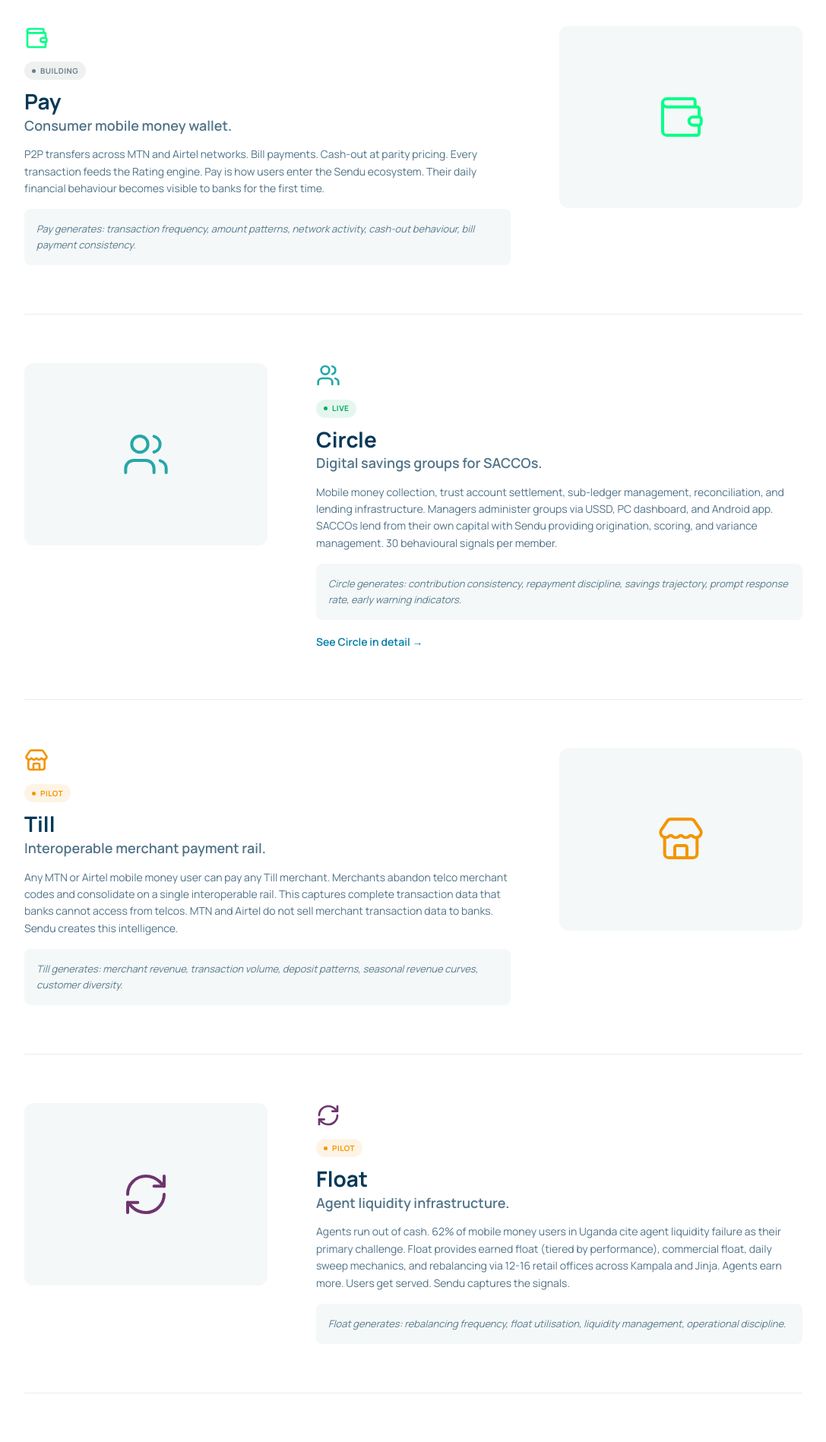
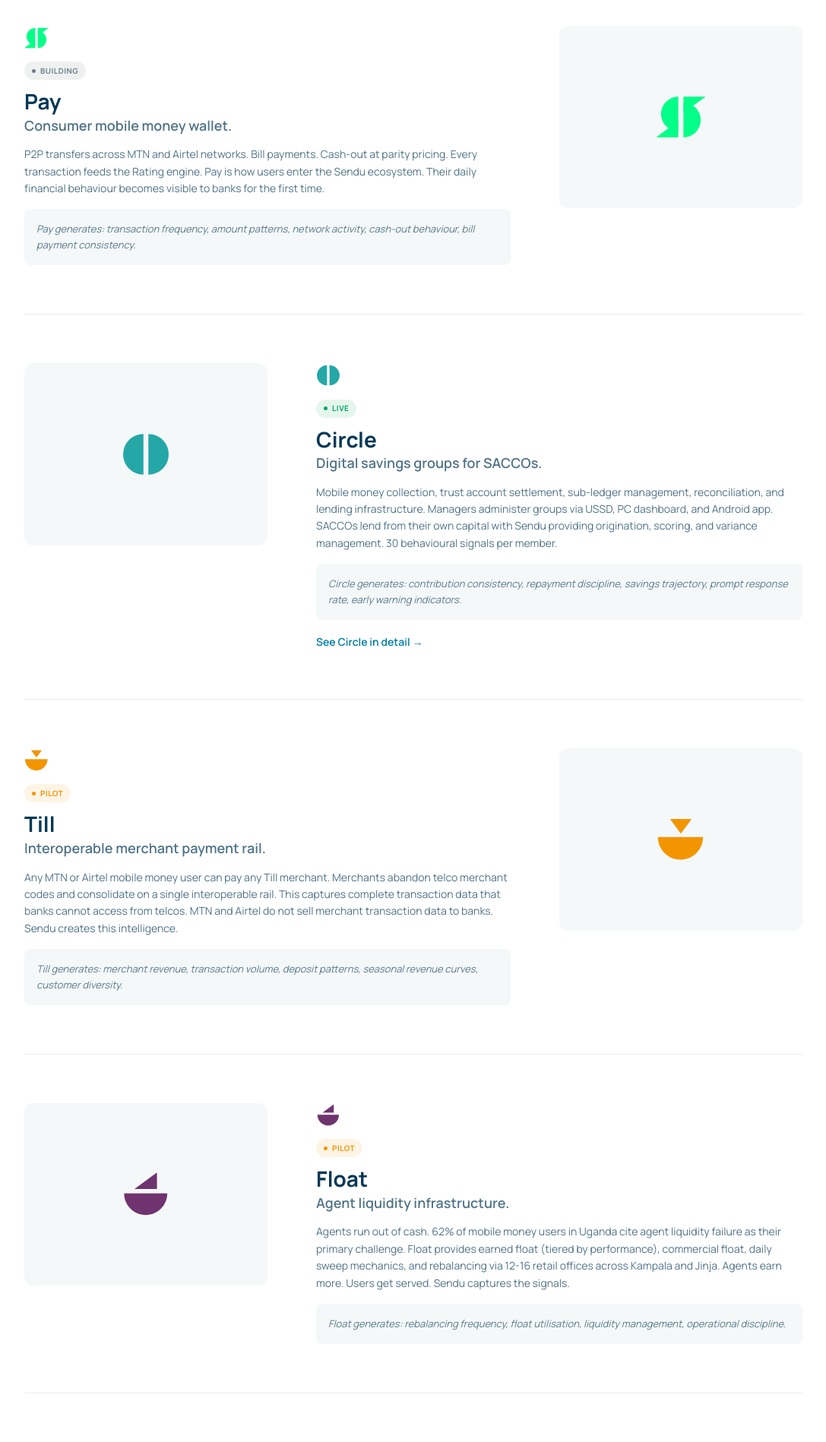
Before and after one commit to ivanyiga/sendu_mvp_website_ivan, a Nuxt app: page /platform in a window 1280 px wide. Shown: the part 360-2258 px from the top of the page at 76% size, without its empty margins (96-1183 px from the left). Built offline with nearby package versions, Linux system fonts and the light colour scheme.

Commit message:
Platform page ammendments

```diff
--- a/components/ProductBlock.vue
+++ b/components/ProductBlock.vue
@@ -3,7 +3,7 @@
 
 defineProps({
   icon: {
-    type: Object,
+    type: [Object, String],
     required: true
   },
   iconColor: {
@@ -57,7 +57,10 @@
   <div class="product-block" :class="{ 'product-block--reversed': reversed }">
     <div class="product-block-inner">
       <div class="product-block-text">
-        <component :is="icon" class="mb-3" :style="{ color: iconColor }" :size="32" :stroke-width="2" />
+        <template v-if="typeof icon === 'string'">
+          <img :src="'/' + icon" class="mb-3 h-8 w-auto block" :alt="headline" />
+        </template>
+        <component v-else :is="icon" class="mb-3" :style="{ color: iconColor }" :size="32" :stroke-width="2" />
         <div>
           <span class="status-badge" :class="statusClass[status]">
             <span class="dot"></span>{{ status }}
@@ -72,7 +75,10 @@
         </div>
       </div>
       <div class="product-block-visual">
-        <component :is="icon" :style="{ color: iconColor }" :size="64" :stroke-width="1.5" />
+        <template v-if="typeof icon === 'string'">
+          <img :src="'/' + icon" class="h-16 w-auto block" :alt="headline" />
+        </template>
+        <component v-else :is="icon" :style="{ color: iconColor }" :size="64" :stroke-width="1.5" />
       </div>
     </div>
   </div>
--- a/pages/platform.vue
+++ b/pages/platform.vue
@@ -1,5 +1,4 @@
 <script setup>
-import { Wallet, Users, Store, RefreshCw, ChartNoAxesColumn } from 'lucide-vue-next'
 import ProductBlock from '~/components/ProductBlock.vue'
 import PlatformFlywheel from '~/components/PlatformFlywheel.vue'
 import StatementBlock from '~/components/StatementBlock.vue'
@@ -16,7 +15,7 @@
 
 const products = [
   {
-    icon: Wallet,
+    icon: 'sendu-pay-icon.svg',
     iconColor: 'var(--green-vivid)',
     status: 'BUILDING',
     headline: 'Pay',
@@ -26,7 +25,7 @@
     reversed: false
   },
   {
-    icon: Users,
+    icon: 'sendu-circle-icon.svg',
     iconColor: 'var(--teal)',
     status: 'LIVE',
     headline: 'Circle',
@@ -38,7 +37,7 @@
     reversed: true
   },
   {
-    icon: Store,
+    icon: 'sendu-till-icon.svg',
     iconColor: 'var(--orange)',
     status: 'PILOT',
     headline: 'Till',
@@ -48,7 +47,7 @@
     reversed: false
   },
   {
-    icon: RefreshCw,
+    icon: 'sendu-float-icon.svg',
     iconColor: 'var(--purple)',
     status: 'PILOT',
     headline: 'Float',
@@ -58,7 +57,7 @@
     reversed: true
   },
   {
-    icon: ChartNoAxesColumn,
+    icon: 'sendu-rating-icon.svg',
     iconColor: 'var(--blue-deep)',
     status: 'ACTIVE',
     headline: 'Rating',
```
